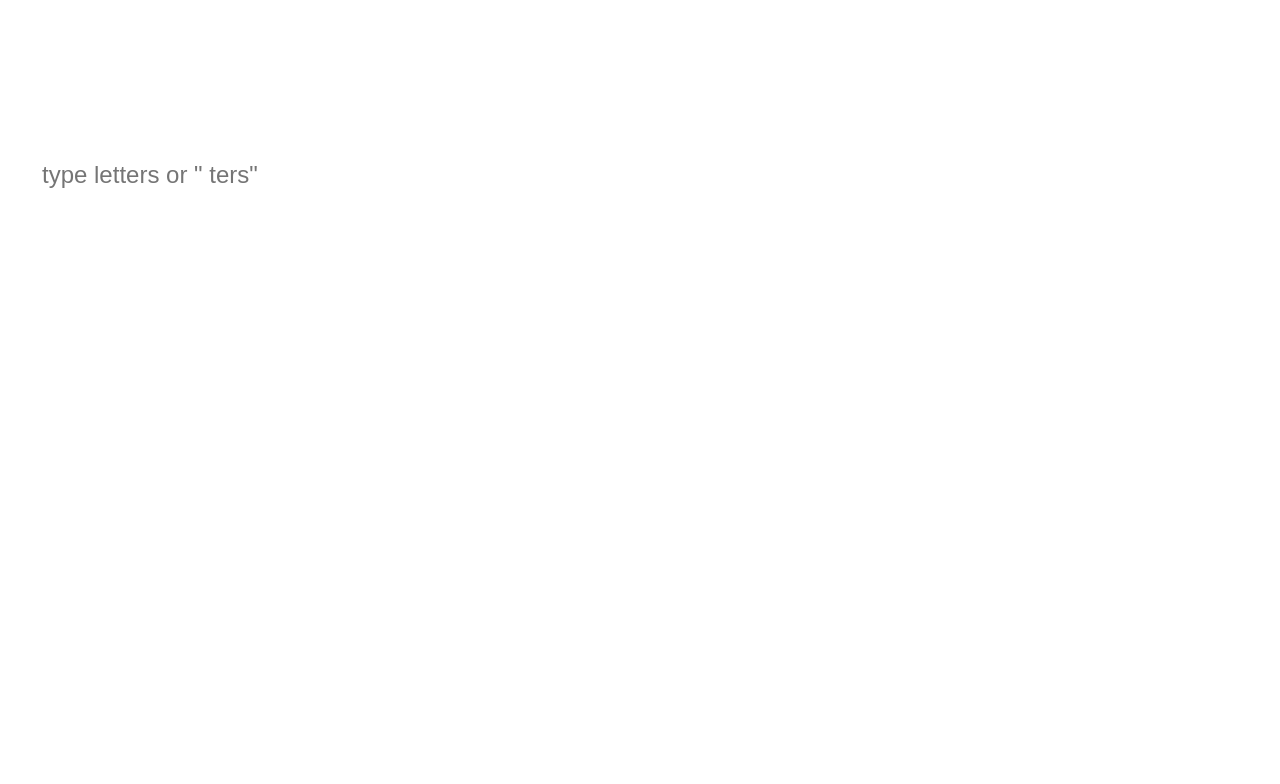
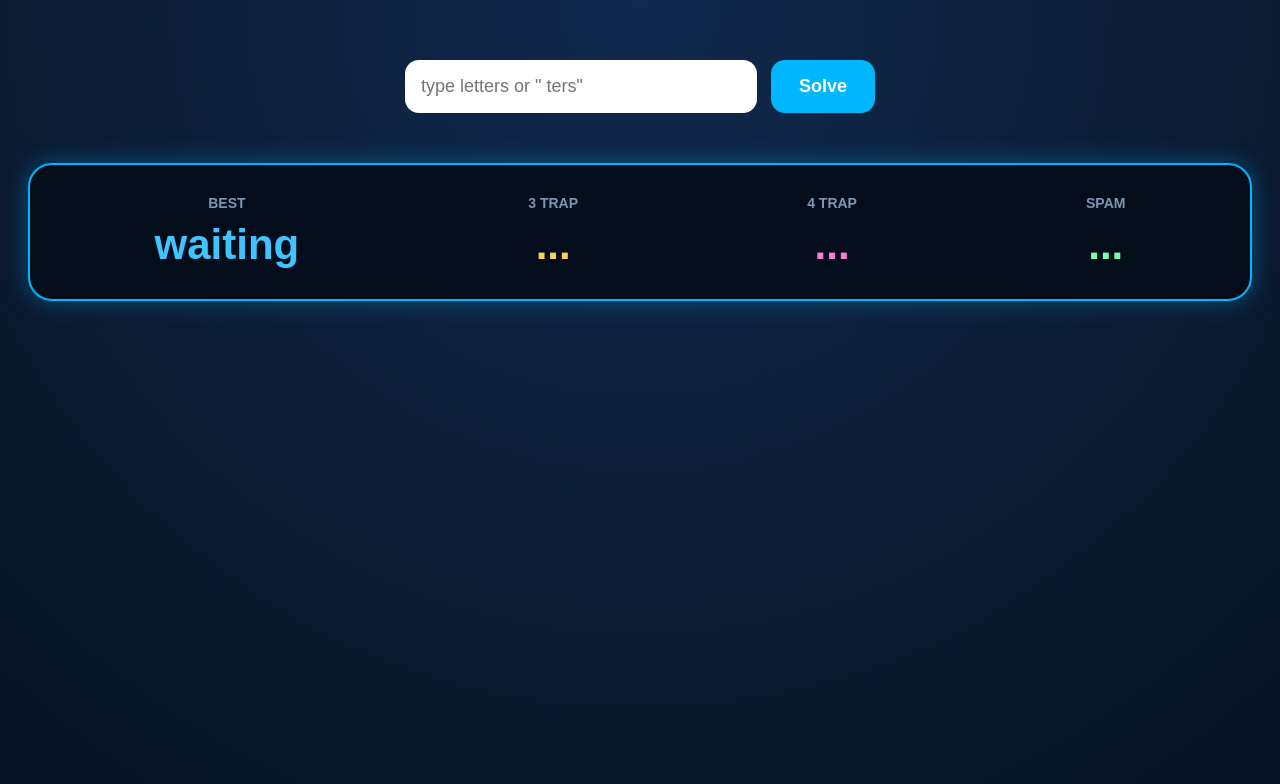
Before and after one commit to Hritabrataghosh/word-trap, a React (Vite) app: page / in a window 1280 px wide. Shown: the top 784 px of the page. Built offline with nearby package versions, Linux system fonts and the light colour scheme.

Commit message:
Restore styled word finder UI

```diff
--- a/src/App.jsx
+++ b/src/App.jsx
@@ -1,302 +1,68 @@
-import { useMemo, useState } from "react"
-import "./styles/main.css"
-
-import wordsRaw from "../allwords.txt?raw"
-
-const SPAM_SUFFIXES = [
-  "ters",
-  "ally",
-  "ines",
-  "tion",
-  "raph",
-  "ler",
-  "omo"
-]
+import { useState } from "react"
 
 export default function App(){
 
-  const [query,setQuery] = useState("")
+  const [letters,setLetters] = useState("")
+  const [best,setBest] = useState("waiting")
+  const [trap3,setTrap3] = useState("...")
+  const [trap4,setTrap4] = useState("...")
+  const [spam,setSpam] = useState("...")
 
-  const words = useMemo(()=>{
+  function solve(){
 
-    return wordsRaw
-      .split("\n")
-      .map(w=>w.trim().toLowerCase())
-      .filter(w=>w.length >= 3)
+    if(!letters.trim()) return
 
-  },[])
+    const txt = letters.toLowerCase()
 
-  const isEndingSearch = query.startsWith(" ")
-
-  const clean = query.trim().toLowerCase()
-
-  const filtered = useMemo(()=>{
-
-    if(!clean) return []
-
-    let arr = words.filter(word=>{
-
-      if(isEndingSearch){
-
-        return word.endsWith(clean)
-
-      }
-
-      return word.startsWith(clean)
-
-    })
-
-    arr = [...new Set(arr)]
-
-    arr.sort(()=>Math.random() - 0.5)
-
-    return arr.slice(0,400)
-
-  },[clean,isEndingSearch,words])
-
-  function isTrap(word){
-
-    const solves = words.filter(w=>{
-
-      if(w === word) return false
-
-      return w.startsWith(word)
-
-    })
-
-    if(solves.length < 3) return false
-
-    const shortSolves = solves.filter(w=>{
-
-      const diff = w.length - word.length
-
-      return diff <= 2
-
-    })
-
-    if(shortSolves.length === 0){
-
-      return true
-
-    }
-
-    const commonEnds = [
-
-      "s",
-      "es",
-      "ed",
-      "er",
-      "ing"
-
-    ]
-
-    const valid = shortSolves.some(w=>{
-
-      const extra = w.slice(word.length)
-
-      return commonEnds.includes(extra)
-
-    })
-
-    return !valid
+    setBest(txt + "ing")
+    setTrap3(txt + "ly")
+    setTrap4(txt + "tion")
+    setSpam(txt + "ines")
 
   }
-
-  const traps3 = useMemo(()=>{
-
-    const arr = filtered.filter(w=>
-      w.length === 3 && isTrap(w)
-    )
-
-    arr.sort(()=>Math.random() - 0.5)
-
-    return arr.slice(0,12)
-
-  },[filtered])
-
-  const traps4 = useMemo(()=>{
-
-    const arr = filtered.filter(w=>
-      w.length === 4 && isTrap(w)
-    )
-
-    arr.sort(()=>Math.random() - 0.5)
-
-    return arr.slice(0,12)
-
-  },[filtered])
-
-  const spamWords = useMemo(()=>{
-
-    const grouped = {}
-
-    for(const suffix of SPAM_SUFFIXES){
-
-      grouped[suffix] = []
-
-    }
-
-    for(const word of filtered){
-
-      for(const suffix of SPAM_SUFFIXES){
-
-        if(word.endsWith(suffix)){
-
-          grouped[suffix].push(word)
-
-        }
-
-      }
-
-    }
-
-    const result = []
-
-    let added = true
-    let round = 0
-
-    while(added){
-
-      added = false
-
-      for(const suffix of SPAM_SUFFIXES){
-
-        if(grouped[suffix][round]){
-
-          result.push({
-
-            word:grouped[suffix][round],
-            suffix
-          })
-
-          added = true
-
-        }
-
-      }
-
-      round++
-
-    }
-
-    return result.slice(0,30)
-
-  },[filtered])
 
   return(
 
     <div className="app">
 
-      <h1>
-        Word Trap Solver
-      </h1>
+      <div className="top">
 
-      <input
-        value={query}
-        onChange={(e)=>setQuery(e.target.value)}
-        placeholder='type letters or " ters"'
-        className="search"
-      />
+        <input
+          type="text"
+          placeholder='type letters or " ters"'
+          value={letters}
+          onChange={(e)=>setLetters(e.target.value)}
+        />
 
-      <section>
+        <button onClick={solve}>
+          Solve
+        </button>
 
-        <h2>
-          Words
-        </h2>
+      </div>
 
-        <div className="grid">
+      <div className="hud">
 
-          {filtered.map(word=>(
-
-            <div
-              key={word}
-              className="word"
-            >
-              {word}
-            </div>
-
-          ))}
-
+        <div className="box">
+          <div className="label">BEST</div>
+          <div className="value best">{best}</div>
         </div>
 
-      </section>
-
-      <section>
-
-        <h2>
-          3 Letter Traps
-        </h2>
-
-        <div className="grid compact">
-
-          {traps3.map(word=>(
-
-            <div
-              key={word}
-              className="trap"
-            >
-              {word}
-            </div>
-
-          ))}
-
+        <div className="box">
+          <div className="label">3 TRAP</div>
+          <div className="value trap3">{trap3}</div>
         </div>
 
-      </section>
-
-      <section>
-
-        <h2>
-          4 Letter Traps
-        </h2>
-
-        <div className="grid compact">
-
-          {traps4.map(word=>(
-
-            <div
-              key={word}
-              className="trap"
-            >
-              {word}
-            </div>
-
-          ))}
-
+        <div className="box">
+          <div className="label">4 TRAP</div>
+          <div className="value trap4">{trap4}</div>
         </div>
 
-      </section>
-
-      <section>
-
-        <h2>
-          Spammable Chains
-        </h2>
-
-        <div className="spamGrid">
-
-          {spamWords.map((item,index)=>(
-
-            <div
-              key={index}
-              className="spam"
-            >
-
-              <span className="spamWord">
-                {item.word}
-              </span>
-
-              <span className="suffix">
-                → {item.suffix}
-              </span>
-
-            </div>
-
-          ))}
-
+        <div className="box">
+          <div className="label">SPAM</div>
+          <div className="value spam">{spam}</div>
         </div>
 
-      </section>
+      </div>
 
     </div>
 
--- a/src/styles/main.css
+++ b/src/styles/main.css
@@ -1,10 +1,14 @@
-body{
+html,
+body,
+#root{
 
   margin:0;
+  padding:0;
+
+  width:100%;
+  height:100%;
 
   background:#07111f;
-
-  color:white;
 
   font-family:Arial, Helvetica, sans-serif;
 
@@ -12,126 +16,130 @@ body{
 
 .app{
 
-  max-width:1400px;
+  min-height:100vh;
 
-  margin:auto;
+  display:flex;
+  flex-direction:column;
 
-  padding:24px;
+  align-items:center;
+
+  padding-top:60px;
+
+  background:
+  radial-gradient(circle at top,#10294d,#07111f);
+
+  color:white;
 
 }
 
-h1{
+.top{
 
-  font-size:52px;
+  display:flex;
 
-  margin-bottom:24px;
+  gap:14px;
+
+  margin-bottom:50px;
 
 }
 
-.search{
+input{
 
-  width:100%;
+  width:320px;
 
-  padding:18px;
+  padding:16px;
 
-  font-size:24px;
+  border:none;
 
   border-radius:14px;
 
-  border:none;
+  outline:none;
 
-  margin-bottom:30px;
+  font-size:18px;
 
 }
 
-section{
+button{
 
-  margin-bottom:42px;
+  padding:16px 28px;
+
+  border:none;
+
+  border-radius:14px;
+
+  background:#00b7ff;
+
+  color:white;
+
+  font-size:18px;
+
+  font-weight:bold;
+
+  cursor:pointer;
 
 }
 
-h2{
+.hud{
 
-  margin-bottom:16px;
+  width:1200px;
+
+  background:rgba(4,12,24,.9);
+
+  border:2px solid #00b7ff;
+
+  border-radius:24px;
+
+  display:flex;
+
+  justify-content:space-around;
+
+  padding:30px 10px;
+
+  box-shadow:
+  0 0 25px rgba(0,183,255,.35);
 
 }
 
-.grid{
+.box{
 
   display:flex;
-
-  flex-wrap:wrap;
-
-  gap:10px;
-
-}
-
-.word,
-.trap{
-
-  background:#13233d;
-
-  padding:10px 14px;
-
-  border-radius:10px;
-
-  font-weight:bold;
-
-}
-
-.trap{
-
-  background:#20324f;
-
-}
-
-.compact .trap{
-
-  padding:8px 12px;
-
-}
-
-.spamGrid{
-
-  display:grid;
-
-  grid-template-columns:
-    repeat(auto-fit,minmax(260px,1fr));
-
-  gap:16px;
-
-}
-
-.spam{
-
-  background:#13233d;
-
-  border-radius:14px;
-
-  padding:14px;
-
-  display:flex;
-
-  justify-content:space-between;
+  flex-direction:column;
 
   align-items:center;
 
 }
 
-.spamWord{
+.label{
 
-  background:#33bfff;
+  font-size:14px;
 
-  padding:8px 12px;
+  color:#7f95b4;
 
-  border-radius:8px;
+  margin-bottom:10px;
 
-  font-weight:bold;
+  font-weight:700;
 
 }
 
-.suffix{
+.value{
 
-  color:#d7d7d7;
+  font-size:42px;
+
+  font-weight:900;
 
 }
+
+.best{
+  color:#41c3ff;
+}
+
+.trap3{
+  color:#ffd057;
+}
+
+.trap4{
+  color:#ff7bd5;
+}
+
+.spam{
+  color:#76ffb0;
+}
```
